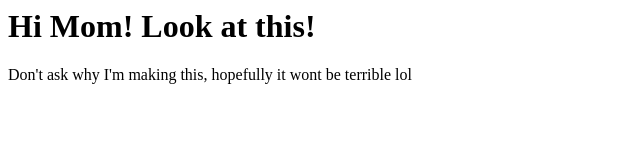
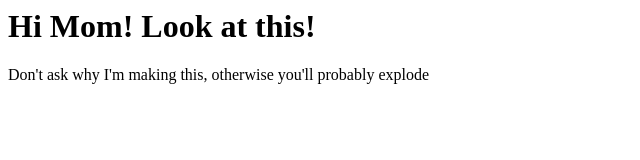
Before and after one commit to eliguy40/website1, a plain HTML site: page index.html in a window 1280 px wide. Shown: the full height of the page, 0-640 px from the left. Drawn offline with Linux system fonts and the light colour scheme.

Commit message:
Add files via upload

```diff
--- a/index.html
+++ b/index.html
@@ -4,7 +4,7 @@
     </h1>
     <body>
         <p>
-            Don't ask why I'm making this, hopefully it wont be terrible lol
+            Don't ask why I'm making this, otherwise you'll probably explode
         </p>
     </body>
 </html>
```
